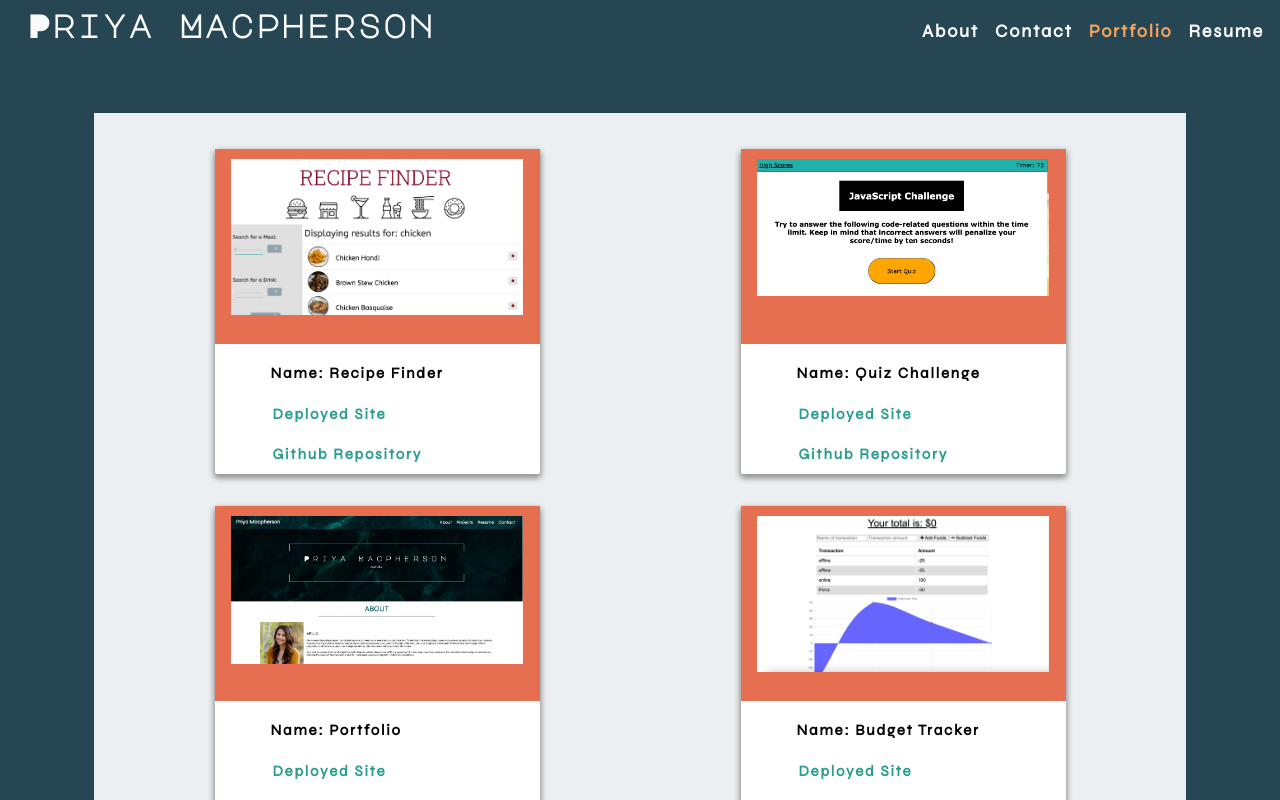
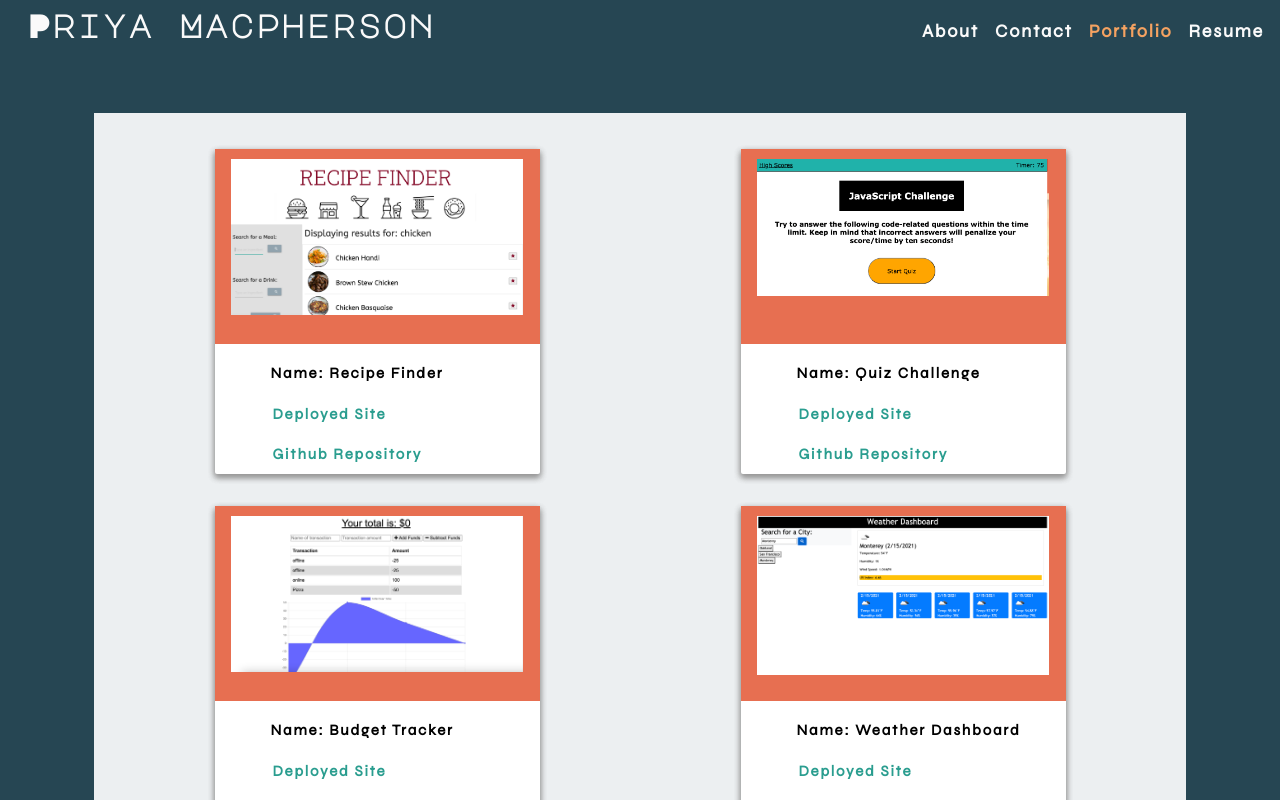
Before and after one commit to pmac16/React-Portfolio, a React (Create React App) app: page / in a window 1280 px wide. Both pictures are taken after a click on the item "Portfolio". Shown: the top 800 px of the page. Built offline with nearby package versions, Linux system fonts and the light colour scheme.

Commit message:
deleted portoflio link

```diff
--- a/src/components/Portfolio/index.js
+++ b/src/components/Portfolio/index.js
@@ -22,13 +22,6 @@ function Portfolio() {
       image: quiz,
       deployed: "https://pmac16.github.io/javascript-quiz-challenge/",
       github: "https://github.com/pmac16/javascript-quiz-challenge",
-    },
-    {
-      id: 3,
-      name: "Portfolio",
-      image: portfolio,
-      deployed: "https://pmac16.github.io/MacphersonPortfolio/",
-      github: "https://github.com/pmac16/MacphersonPortfolio",
     },
     {
       id: 4,
```
